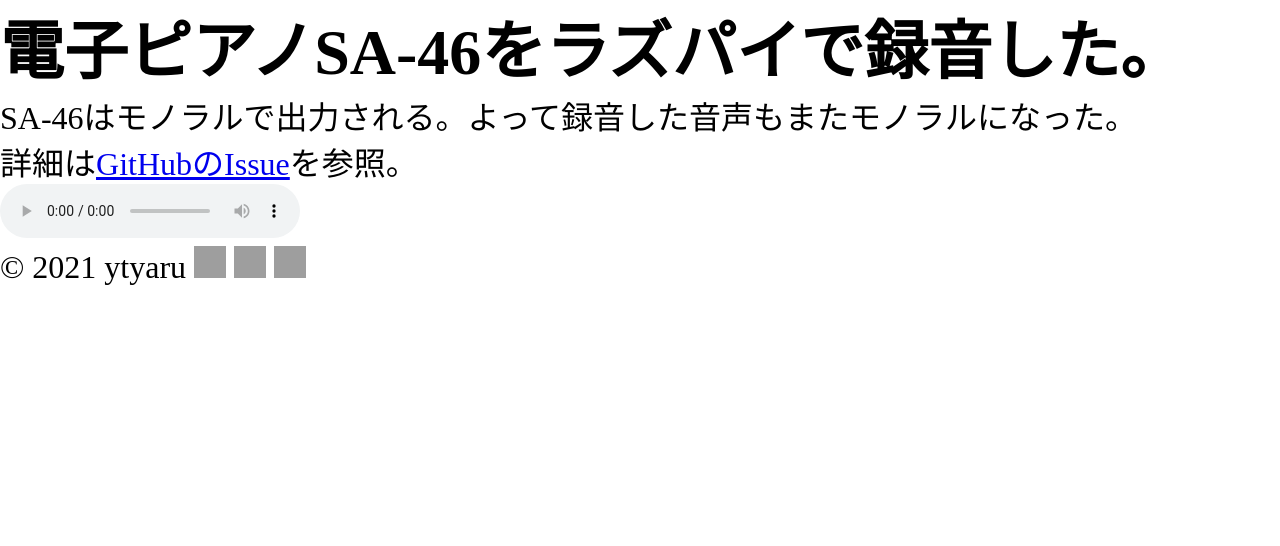
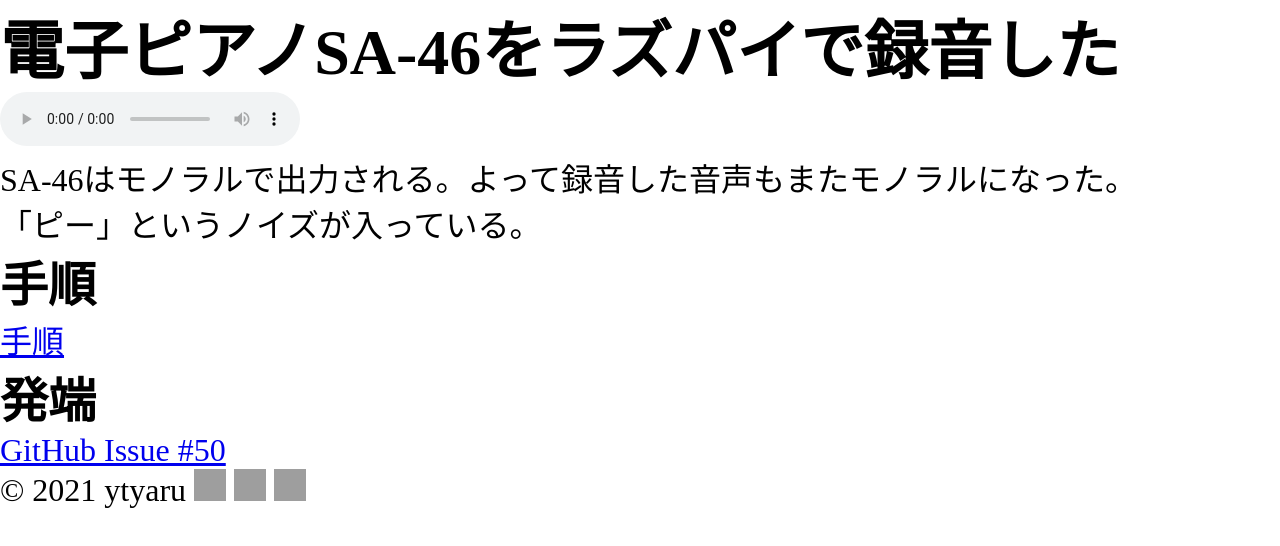
Before and after one commit to ytyaru/Shell.Casio.SA46.Record.20210814131806, a plain HTML site: page docs/index.html in a window 1280 px wide. Drawn offline with Linux system fonts and the light colour scheme; grey boxes are pictures that could not be loaded.

Commit message:
index.htmlを改修した。

```diff
--- a/docs/index.html
+++ b/docs/index.html
@@ -9,15 +9,30 @@
 <meta name="viewport" content="width=device-width, initial-scale=1">
 <script src="js/main.js"></script>
 
-<h1>電子ピアノSA-46をラズパイで録音した。</h1>
-<p>SA-46はモノラルで出力される。よって録音した音声もまたモノラルになった。</p>
-<p>詳細は<a href="https://github.com/ytyaru/GitHub.ToDo.20210111204744/issues/50">GitHubのIssue</a>を参照。</p>
+<main>
+<h1>電子ピアノSA-46をラズパイで録音した</h1>
 <audio controls>
     <source src="assets/audio/2021-08-14.mp3" type="audio/mpeg">
     <source src="assets/audio/2021-08-14.ogg" type="audio/ogg">
     <source src="assets/audio/2021-08-14.wav" type="audio/wav">
     <p>あなたのブラウザはHTML5のaudioタグが非サポートです。<a href="/audio/2021-08-14.mp3">2021-08-14.mp3</a>をダウンロードしてローカルで再生してください。</p>
 </audio>
+<ul>
+<li><p>SA-46はモノラルで出力される。よって録音した音声もまたモノラルになった。</p>
+<li><p>「ピー」というノイズが入っている。</p>
+</ul>
+
+<h2>手順</h2>
+<ul>
+<li><a href="https://github.com/ytyaru/Shell.Casio.SA46.Record.20210814131806/blob/master/memo/memo.md">手順</a>
+</ul>
+
+<h2>発端</h2>
+<ul>
+<li><a href="https://github.com/ytyaru/GitHub.ToDo.20210111204744/issues/50">GitHub Issue #50</a>
+</ul>
+</main>
+
 <footer>
     <span>© 2021 ytyaru</span>
     <a title="CC-BY-SA" \
```
